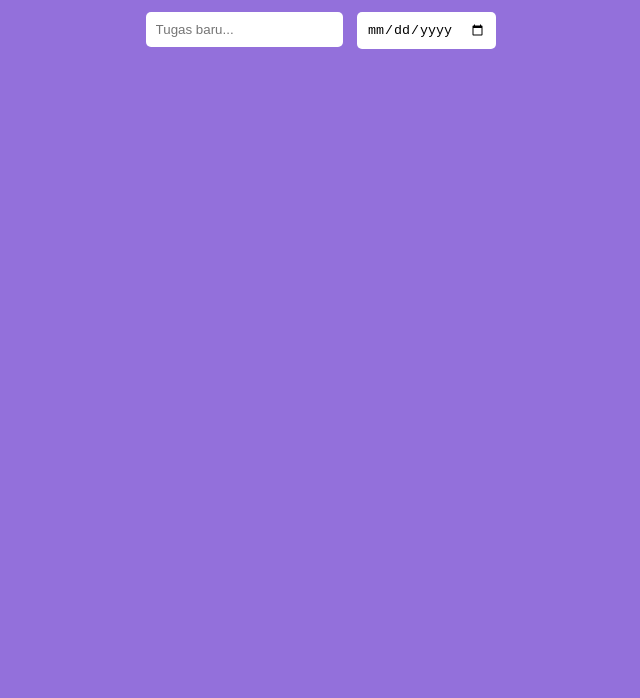
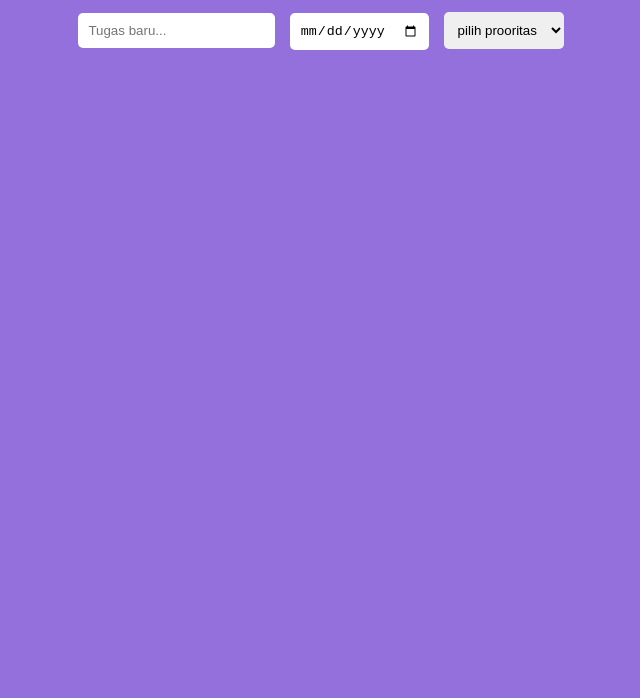
Before and after one commit to awaa16/Ujikom2025, a plain HTML site: page index.html in a window 1280 px wide. Shown: the part 102-800 px from the top of the page, without its empty margins (319-959 px from the left). Drawn offline with Linux system fonts and the light colour scheme.

Commit message:
update opsi index.html

```diff
--- a/index.html
+++ b/index.html
@@ -63,3 +63,12 @@
   <h1>To-Do LIST WAWA CHAN 🍀</h1>
   <input type="text" id="taskInput" placeholder="Tugas baru...">
   <input type="date" id="dateInput">
+  <select id="priorityInput" required>
+
+    <option value="kosong" disabled selected>pilih prooritas</option>
+
+    <option value="Tinggi">Tinggi🌷</option>
+    <option value="Sedang">Sedang🌹</option>
+    <option value="Rendah">Rendah🌻</option>
+
+  </select>
```
